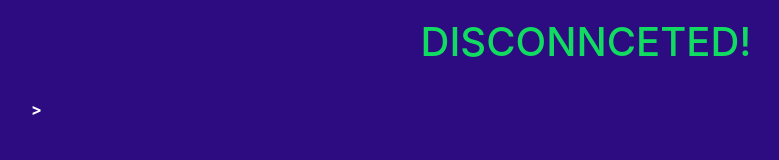
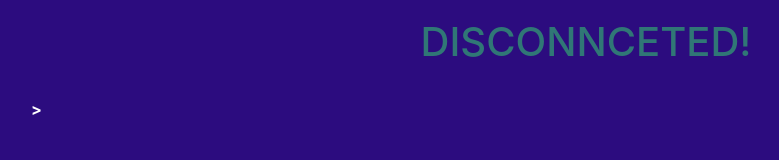
Before and after one commit to skywalker212/cyber-chat, a website: page public/index.html in a window 1280 px wide. Shown: the whole page, without its empty margins (54-833 px from the left). Drawn offline with nearby package versions, Linux system fonts and the light colour scheme.

Commit message:
Last commit. Now waiting for my T-shirt

```diff
--- a/public/style.css
+++ b/public/style.css
@@ -1,6 +1,6 @@
 .main {
-  background-color: rgb(45, 11, 128);
-  color: rgb(18, 219, 98);
+  background-color: rgb(44, 12, 127);
+  color: rgb(48, 119, 118);
 }
 
 .heading {
```
